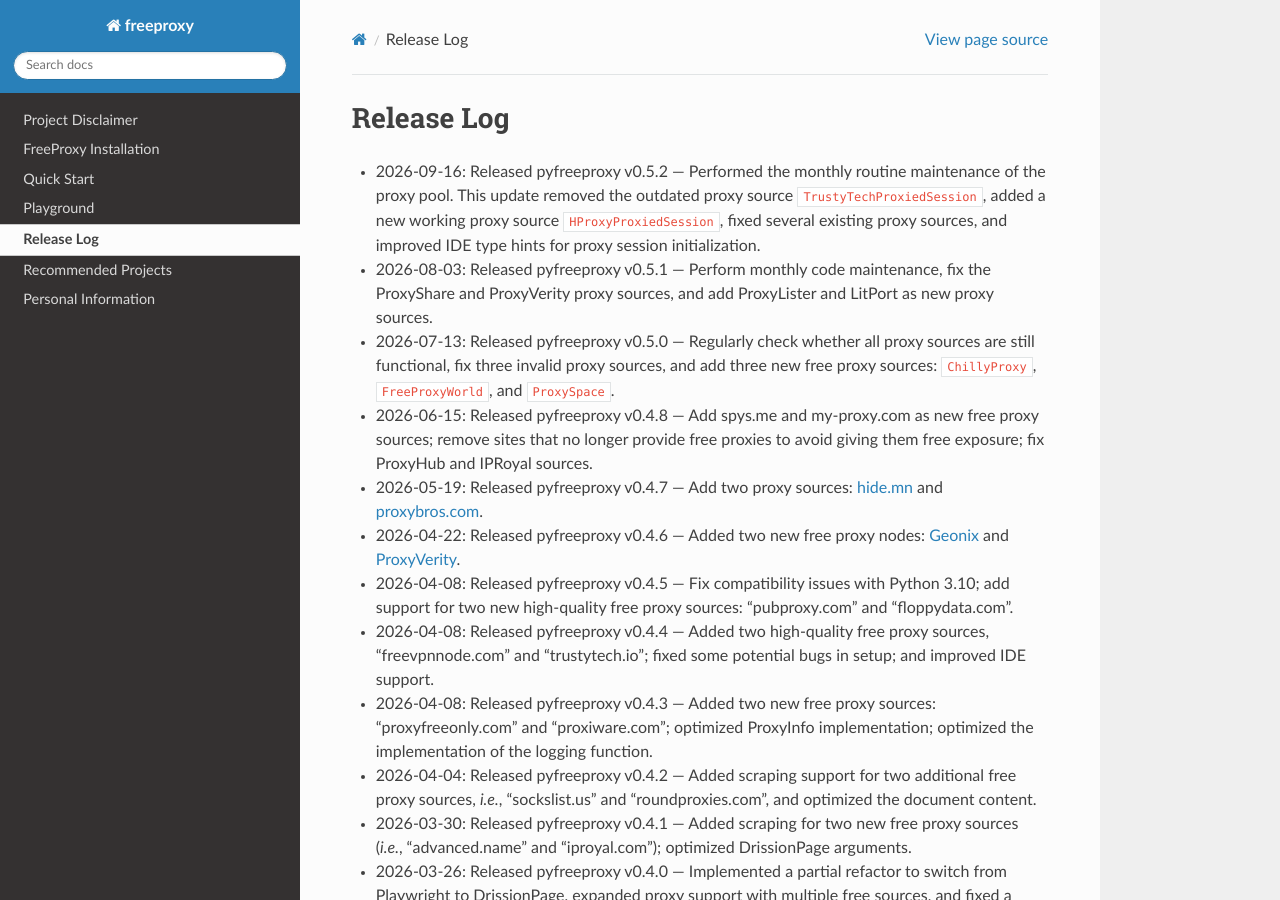
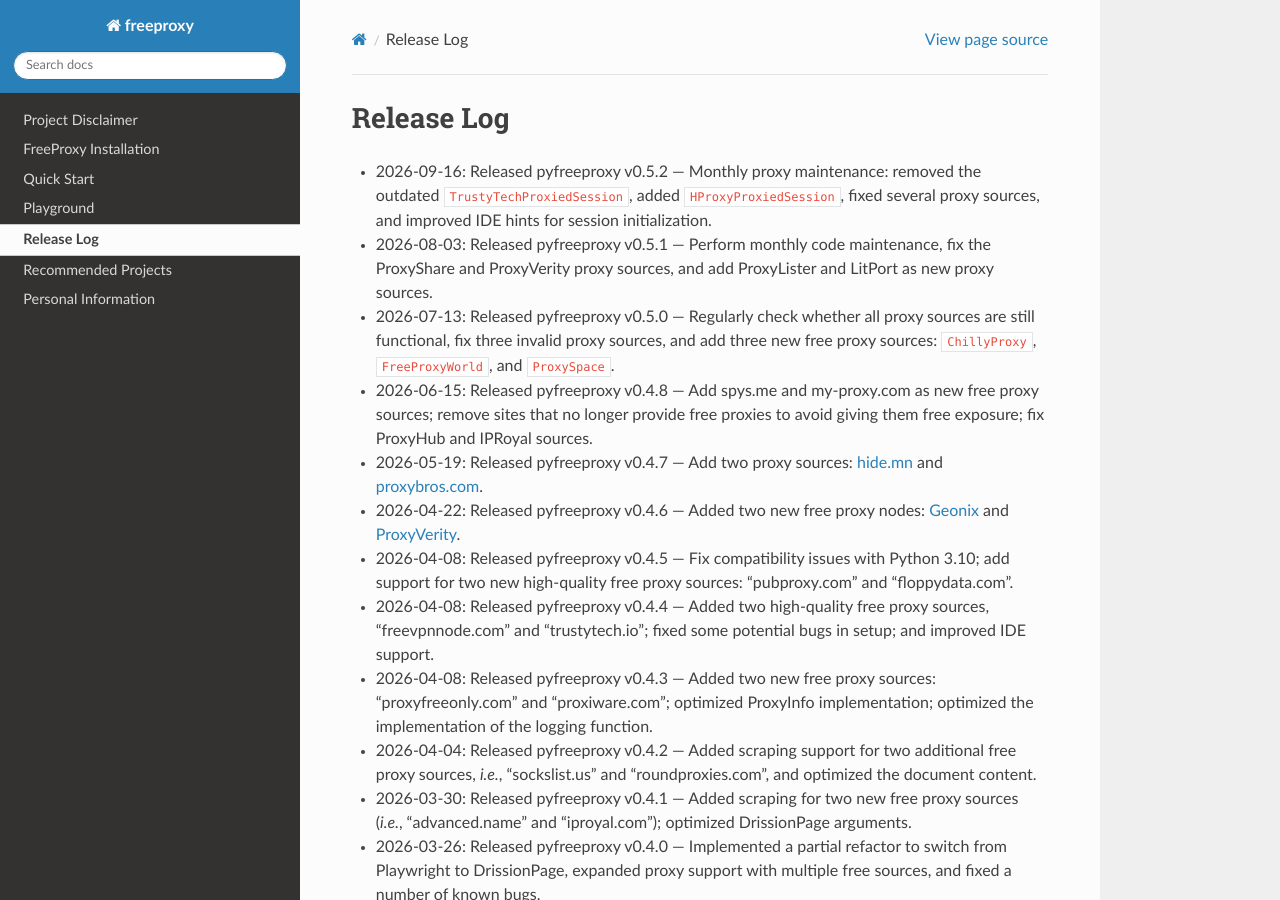
Before and after one commit to CharlesPikachu/freeproxy, a Sphinx documentation site: the page built from docs/Changelog.md, in a window 1280 px wide and 900 px high. Built offline with Sphinx 7.4.7 and the Read the Docs theme 3.1.0, drawn with Linux system fonts in a browser that asks for light colours.

Commit message:
bump to pyfreeproxy v0.5.2

```diff
--- a/docs/Changelog.md
+++ b/docs/Changelog.md
@@ -1,6 +1,6 @@
 # Release Log
 
-- 2026-09-16: Released pyfreeproxy v0.5.2 — Performed the monthly routine maintenance of the proxy pool. This update removed the outdated proxy source `TrustyTechProxiedSession`, added a new working proxy source `HProxyProxiedSession`, fixed several existing proxy sources, and improved IDE type hints for proxy session initialization.
+- 2026-09-16: Released pyfreeproxy v0.5.2 — Monthly proxy maintenance: removed the outdated `TrustyTechProxiedSession`, added `HProxyProxiedSession`, fixed several proxy sources, and improved IDE hints for session initialization.
 
 - 2026-08-03: Released pyfreeproxy v0.5.1 — Perform monthly code maintenance, fix the ProxyShare and ProxyVerity proxy sources, and add ProxyLister and LitPort as new proxy sources.
 
```
Also changed, not shown: README.md (+1 -1 lines).
